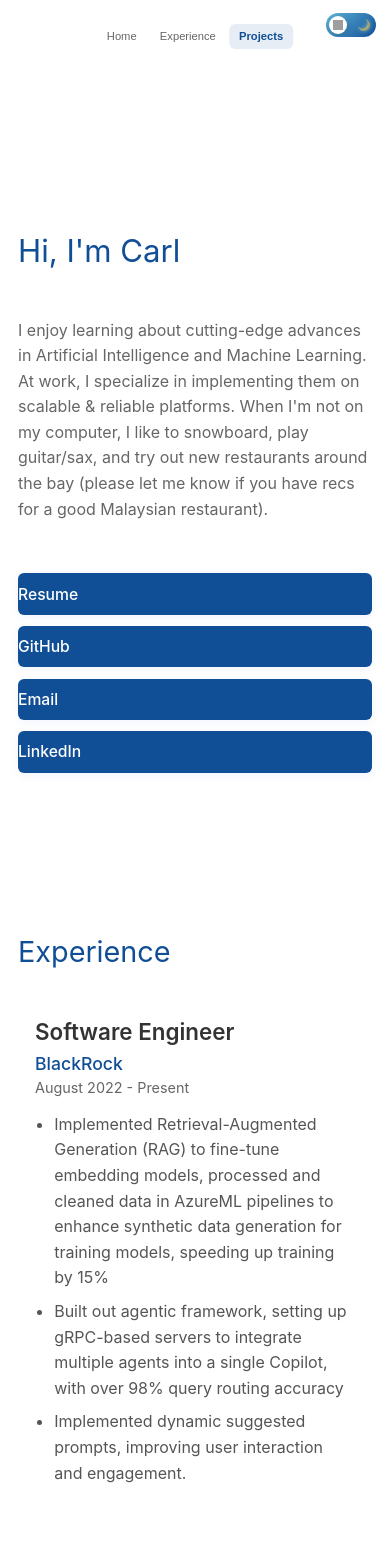
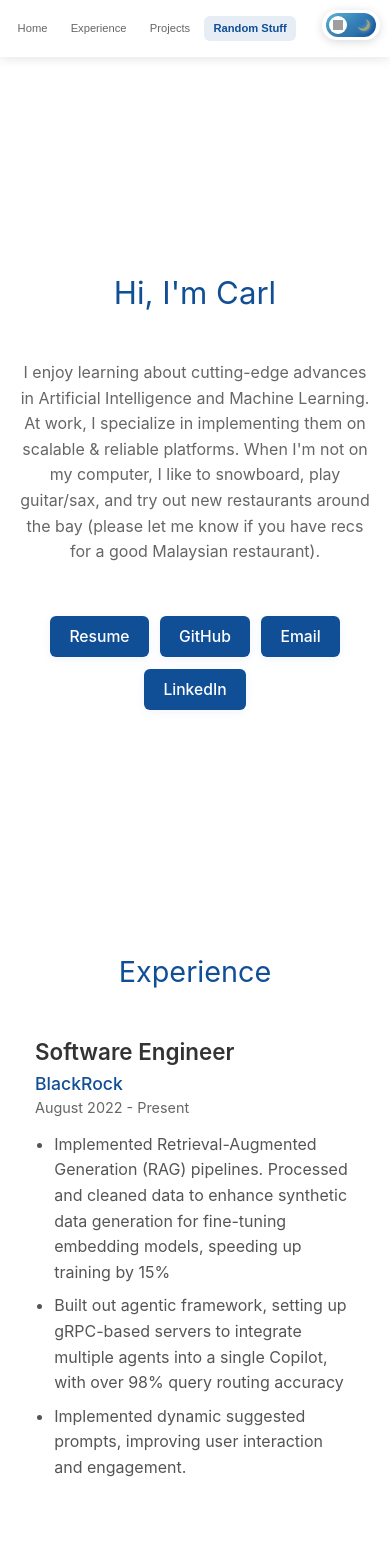
Before and after one commit to carlchua/carlchua.github.io, a React (Create React App) app: page / in a window 390 px wide. Shown: the top 1549 px of the page. Built offline with nearby package versions, Linux system fonts and the light colour scheme; grey boxes are pictures that could not be loaded.

Commit message:
new section, formatting on mobile

```diff
--- a/public/index.html
+++ b/public/index.html
@@ -2,9 +2,11 @@
 <html lang="en">
   <head>
     <meta charset="utf-8" />
-    <link rel="icon" type="image/png" sizes="32x32" href="%PUBLIC_URL%/assets/ocean.png" />
-    <link rel="icon" type="image/png" sizes="16x16" href="%PUBLIC_URL%/assets/ocean.png" />
-    <link rel="apple-touch-icon" href="%PUBLIC_URL%/assets/ocean.png" />
+    <link rel="icon" href="%PUBLIC_URL%/assets/ocean.png?v=2" />
+    <link rel="icon" type="image/png" sizes="32x32" href="%PUBLIC_URL%/assets/ocean.png?v=2" />
+    <link rel="icon" type="image/png" sizes="16x16" href="%PUBLIC_URL%/assets/ocean.png?v=2" />
+    <link rel="apple-touch-icon" href="%PUBLIC_URL%/assets/ocean.png?v=2" />
+    <link rel="shortcut icon" href="%PUBLIC_URL%/assets/ocean.png?v=2" />
     <meta name="viewport" content="width=device-width, initial-scale=1" />
     <meta name="theme-color" content="#000000" />
     <title>Carl Chua - Software Engineer</title>
--- a/src/App.css
+++ b/src/App.css
@@ -71,23 +71,20 @@ body.dark-theme {
   .App {
     flex-direction: column;
     align-items: center;
-    padding-top: 80px;
+    padding-top: 0; /* Remove top padding since we have fixed header */
   }
 
   .main-content {
     margin-left: 0;
-    margin-top: 0;
+    margin-top: 80px; /* Account for fixed TOC header */
     padding: 0 1rem;
     max-width: 100%;
   }
 }
 
 @media (max-width: 480px) {
-  .App {
-    padding-top: 70px;
-  }
-
   .main-content {
+    margin-top: 70px; /* Slightly less margin for smaller screens */
     padding: 0 0.5rem;
   }
 }
--- a/src/App.js
+++ b/src/App.js
@@ -6,6 +6,7 @@ import TableOfContents from './components/TableOfContents';
 import Intro from './components/Intro';
 import Experience from './components/Experience';
 import Projects from './components/Projects';
+import RandomStuff from './components/RandomStuff';
 import NotFound from './components/NotFound';
 
 function App() {
@@ -46,6 +47,7 @@ function App() {
                 <Intro />
                 <Experience />
                 <Projects />
+                <RandomStuff />
               </>
             } />
             <Route path="*" element={<NotFound />} />
--- a/src/components/Experience.js
+++ b/src/components/Experience.js
@@ -7,18 +7,18 @@ const Experience = () => {
       <h2 className="section-title">Experience</h2>
       <div className="section-content">
         <div className="section-item">
-          <h3 className="job-title">Software Engineer</h3>
+          <h3 className="sub-title">Software Engineer</h3>
           <a href="https://www.blackrock.com/us/individual" className="company" target="_blank" rel="noopener noreferrer">BlackRock</a>
           <p className="duration">August 2022 - Present</p>
           <ul className="description">
-            <li>Implemented Retrieval-Augmented Generation (RAG) to fine-tune embedding models, processed and cleaned data in AzureML pipelines to enhance synthetic data generation for training models, speeding up training by 15%</li>
+            <li>Implemented Retrieval-Augmented Generation (RAG) pipelines. Processed and cleaned data to enhance synthetic data generation for fine-tuning embedding models, speeding up training by 15%</li>
             <li>Built out agentic framework, setting up gRPC-based servers to integrate multiple agents into a single Copilot, with over 98% query routing accuracy</li>
             <li>Implemented dynamic suggested prompts, improving user interaction and engagement.</li>
           </ul>
         </div>
 
         <div className="section-item">
-          <h3 className="job-title">ML Engineer</h3>
+          <h3 className="sub-title">ML Engineer</h3>
           <a href="https://rimble.io/" className="company" target="_blank" rel="noopener noreferrer">Rimble Esports Analytics</a>
           <p className="duration">Summer 2021</p>
           <ul className="description">
--- a/src/components/Intro.css
+++ b/src/components/Intro.css
@@ -2,13 +2,13 @@
 .intro-section {
   display: flex;
   flex-direction: column;
-  align-items: flex-start;
+  align-items: center;
   justify-content: center;
   min-height: 100vh;
-  padding: 80px 20px 40px 20px;
-  max-width: none;
-  margin: 0;
-  text-align: left;
+  padding: 80px 20px;
+  max-width: 800px;
+  margin: 0 auto;
+  text-align: center;
 }
 
 .intro-content {
@@ -35,7 +35,7 @@ body.dark-theme .intro-name {
   color: #666;
   transition: color 0.3s ease;
   text-align: left;
-  padding: 0;
+  padding: 0 1rem;
 }
 
 body.dark-theme .intro-description {
@@ -48,7 +48,7 @@ body.dark-theme .intro-description {
   flex-wrap: wrap;
   gap: 1rem;
   margin-top: 2rem;
-  justify-content: flex-start;
+  justify-content: center;
 }
 
 .intro-btn {
@@ -101,7 +101,7 @@ body.dark-theme .intro-btn:focus {
 /* Responsive design */
 @media (max-width: 768px) {
   .intro-section {
-    padding: 60px 15px 30px 15px;
+    padding: 60px 15px;
   }
 
   .intro-name {
@@ -116,7 +116,7 @@ body.dark-theme .intro-btn:focus {
 
 @media (max-width: 480px) {
   .intro-section {
-    padding: 40px 10px 20px 10px;
+    padding: 40px 10px;
   }
 
   .intro-name {
@@ -125,18 +125,17 @@ body.dark-theme .intro-btn:focus {
 
   .intro-description {
     padding: 0;
-    text-align: left;
+    text-align: center;
   }
 
   .intro-buttons {
-    flex-direction: column;
     gap: 0.7rem;
     margin-top: 1.2rem;
+    justify-content: center;
   }
 
   .intro-btn {
-    width: 100%;
     font-size: 0.98rem;
-    padding: 0.7rem 0;
+    padding: 0.7rem 1.2rem;
   }
 }
--- a/src/components/Projects.js
+++ b/src/components/Projects.js
@@ -7,7 +7,7 @@ const Projects = () => {
       <h2 className="section-title">Projects</h2>
       <div className="section-content">
         <div className="section-item">
-          <h3 className="job-title">Dynamic Obstacles Avoidance in Coverage Path Planning Via Deep Reinforcement Learning</h3>
+          <h3 className="sub-title">Dynamic Obstacles Avoidance in Coverage Path Planning Via Deep Reinforcement Learning</h3>
             Final paper for CS285 (Deep Reinforcement Learning) Fall 2021 at UC Berkeley.
           <div className="project-btn-group">
             <a href="/assets/cs285_paper.pdf" className="project-link" target="_blank" rel="noopener noreferrer">Paper</a>
@@ -15,7 +15,7 @@ const Projects = () => {
           </div>
         </div>
         <div className="section-item">
-          <h3 className="job-title">NBA Predictor</h3>
+          <h3 className="sub-title">NBA Predictor</h3>
             A predictor for NBA games &#x1F3C0;
           <div className="project-btn-group">
             <a href="https://github.com/carlchua/nbapredictor" className="project-link" target="_blank" rel="noopener noreferrer">GitHub</a>
--- /dev/null
+++ b/src/components/RandomStuff.js
@@ -0,0 +1,17 @@
+import React from 'react';
+import './Section.css';
+
+const RandomStuff = () => {
+  return (
+    <section className="section-container" data-section="random-stuff">
+      <h2 className="section-title">Random Stuff</h2>
+      <div className="section-content">
+        <div className="section-item">
+          Work in Progress. Check back later!
+        </div>
+      </div>
+    </section>
+  );
+};
+
+export default RandomStuff;
--- a/src/components/Section.css
+++ b/src/components/Section.css
@@ -1,17 +1,17 @@
 /* Experience section */
 .section-container {
-  padding: 40px 20px;
-  max-width: none;
-  margin: 0;
+  padding: 80px 20px;
+  max-width: 800px;
+  margin: 0 auto;
   display: flex;
   flex-direction: column;
-  align-items: flex-start;
+  align-items: center;
 }
 
 .section-title {
   font-size: clamp(1.8rem, 4vw, 2.5rem);
   font-weight: 400;
-  text-align: left;
+  text-align: center;
   margin-bottom: 3rem;
   color: #104e96;
   transition: color 0.3s ease;
@@ -50,7 +50,7 @@ body.dark-theme .section-item:hover {
   box-shadow: 0 10px 30px rgba(0, 0, 0, 0.3);
 }
 
-.job-title {
+.sub-title {
   font-size: 1.4rem;
   font-weight: 600;
   margin-bottom: 0.5rem;
@@ -58,7 +58,7 @@ body.dark-theme .section-item:hover {
   transition: color 0.3s ease;
 }
 
-body.dark-theme .job-title {
+body.dark-theme .sub-title {
   color: #ffffff;
 }
 
@@ -163,7 +163,7 @@ body.dark-theme .project-link:hover {
 /* Responsive design */
 @media (max-width: 768px) {
   .section-container {
-    padding: 30px 15px;
+    padding: 60px 15px;
   }
 
   .section-item {
@@ -175,20 +175,19 @@ body.dark-theme .project-link:hover {
   }
 
   .project-btn-group {
-    flex-direction: column;
     gap: 0.8rem;
+    justify-content: center;
   }
 
   .project-link {
-    width: 100%;
     text-align: center;
-    padding: 0.7rem;
+    padding: 0.7rem 1.2rem;
   }
 }
 
 @media (max-width: 480px) {
   .section-container {
-    padding: 20px 10px;
+    padding: 40px 10px;
   }
 
   .section-item {
--- a/src/components/TableOfContents.css
+++ b/src/components/TableOfContents.css
@@ -89,31 +89,54 @@ body.dark-theme .toc-item.active {
 @media (max-width: 768px) {
   .table-of-contents {
     position: fixed;
-    top: 2rem;
-    left: 50%;
-    transform: translateX(-50%);
+    top: 0;
+    left: 0;
+    right: 0;
+    transform: none;
+    background: rgba(255, 255, 255, 0.95);
+    backdrop-filter: blur(10px);
+    -webkit-backdrop-filter: blur(10px);
+    padding: 1rem 0;
+    box-shadow: 0 2px 10px rgba(0, 0, 0, 0.1);
+  }
+
+  body.dark-theme .table-of-contents {
+    background: rgba(26, 26, 26, 0.95);
+    border-bottom-color: rgba(255, 255, 255, 0.1);
+    box-shadow: 0 2px 10px rgba(0, 0, 0, 0.3);
   }
 
   .toc-container {
     flex-direction: row;
     gap: 0.5rem;
-    justify-content: center;
+    justify-content: flex-start; /* Align to the left instead of center */
+    max-width: 100%;
+    padding: 0 1rem 0 1rem; /* Equal padding on both sides */
+    margin-left: 0; /* Remove left margin */
   }
 
   .toc-item {
     padding: 0.5rem 0.75rem;
     min-width: auto;
     font-size: 0.75rem;
+    border-left: none;
+  }
+
+  .toc-item.active {
+    border-left: none;
+    border-bottom-color: #104e96;
+  }
+
+  body.dark-theme .toc-item.active {
+    border-bottom-color: #60b8db;
   }
 }
 
 @media (max-width: 480px) {
-  .table-of-contents {
-    top: 1.5rem;
-  }
-
   .toc-container {
     gap: 0.25rem;
+    padding: 0 0.5rem; /* Equal padding, simpler layout */
+    margin-left: 0; /* No left margin */
   }
 
   .toc-item {
--- a/src/components/TableOfContents.js
+++ b/src/components/TableOfContents.js
@@ -4,7 +4,8 @@ import './TableOfContents.css';
 const sections = [
   { id: 'intro', label: 'Home' },
   { id: 'experience', label: 'Experience' },
-  { id: 'projects', label: 'Projects' }
+  { id: 'projects', label: 'Projects' },
+  { id: 'random-stuff', label: 'Random Stuff' }
 ];
 
 const TableOfContents = () => {
@@ -41,9 +42,10 @@ const TableOfContents = () => {
         }
       }
 
+      // TODO: Change this when Random Stuff gets more content.
       // Additional check: if we're near the bottom of the page, highlight the last section
-      if (window.innerHeight + window.scrollY >= document.body.offsetHeight - 100) {
-        currentSection = 'projects';
+      if (window.innerHeight + window.scrollY >= document.body.offsetHeight - 10) {
+        currentSection = 'random-stuff';
       }
 
       setActiveSection(currentSection);
--- a/src/components/ThemeToggle.css
+++ b/src/components/ThemeToggle.css
@@ -122,14 +122,25 @@ body.dark-theme .theme-toggle:hover {
 /* Mobile responsiveness */
 @media (max-width: 768px) {
   .theme-toggle-container {
-    top: 15px;
-    right: 15px;
+    position: fixed;
+    top: 1rem;
+    right: 1rem;
+    z-index: 1100; /* Higher than TOC */
   }
 
   .theme-toggle {
     min-width: 60px;
     height: 32px;
     padding: 3px;
+    background-color: rgba(255, 255, 255, 0.9);
+    backdrop-filter: blur(10px);
+    -webkit-backdrop-filter: blur(10px);
+    box-shadow: 0 2px 10px rgba(0, 0, 0, 0.15);
+  }
+
+  body.dark-theme .theme-toggle {
+    background-color: rgba(26, 26, 26, 0.9);
+    border: 1px solid rgba(255, 255, 255, 0.2);
   }
 
   .toggle-track {
```
